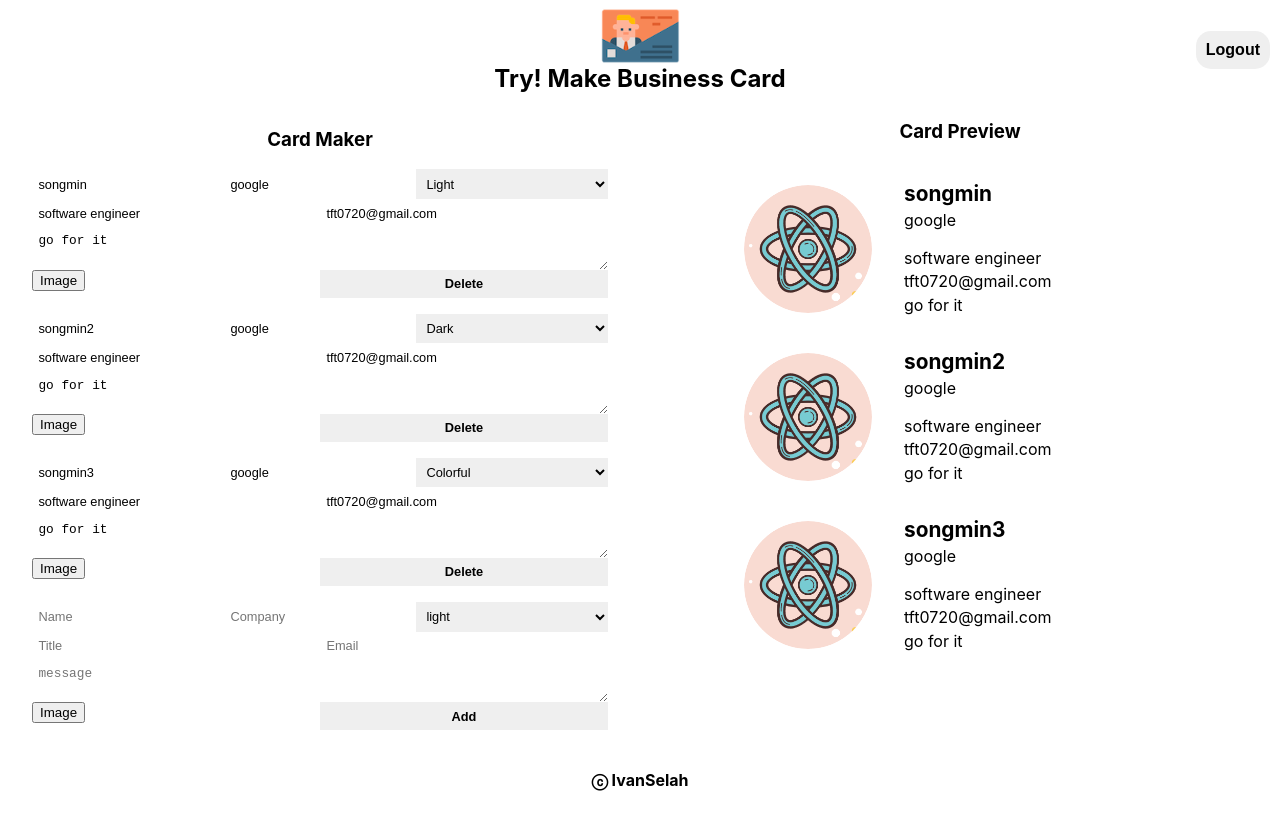
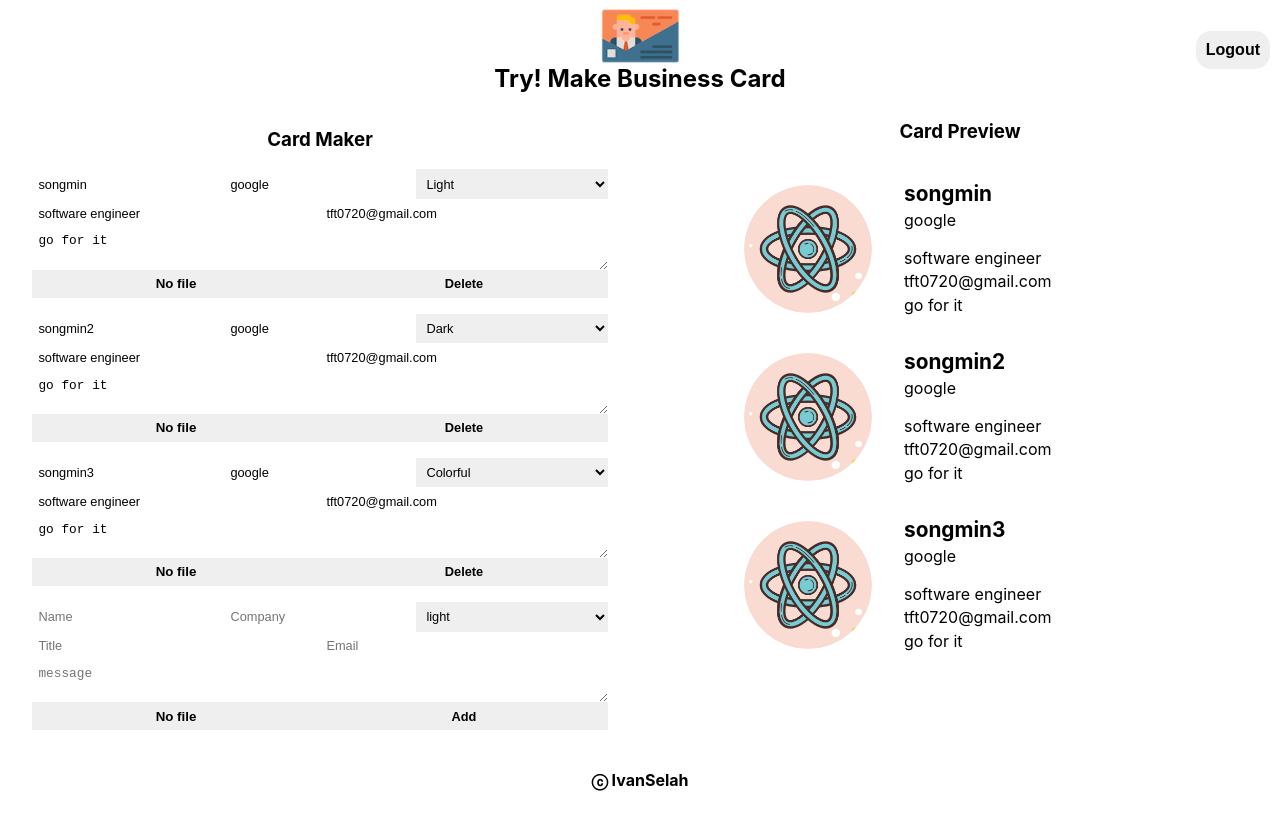
Before and after one commit to hahmsongmin/card-maker, a React (Create React App) app: page /maker in a window 1280 px wide. Built offline with nearby package versions, Linux system fonts and the light colour scheme; no server answers; sample sign-in values are in the browser's storage.

Commit message:
image upload

```diff
--- a/src/app.jsx
+++ b/src/app.jsx
@@ -3,7 +3,7 @@ import styles from "./app.module.css";
 import Login from "./components/login/login";
 import Maker from "./components/maker/maker";
 
-function App({ authService }) {
+function App({ FileInput, authService }) {
   return (
     <div className={styles.app}>
       <BrowserRouter>
@@ -12,7 +12,7 @@ function App({ authService }) {
             <Login authService={authService} />
           </Route>
           <Route path="/maker">
-            <Maker authService={authService} />
+            <Maker FileInput={FileInput} authService={authService} />
           </Route>
         </Switch>
       </BrowserRouter>
--- a/src/components/card_add_form/card_add_form.jsx
+++ b/src/components/card_add_form/card_add_form.jsx
@@ -1,9 +1,8 @@
-import React, { useRef } from "react";
+import React, { useRef, useState } from "react";
 import styles from "./card_add_form.module.css";
 import Button from "../button/button";
-import ImageFileInput from "../image_file_input/image_file_input";
 
-const CardAddForm = ({ addCard }) => {
+const CardAddForm = ({ FileInput, addCard }) => {
   const formRef = useRef();
   const nameRef = useRef();
   const companyRef = useRef();
@@ -11,6 +10,15 @@ const CardAddForm = ({ addCard }) => {
   const titleRef = useRef();
   const emailRef = useRef();
   const messageRef = useRef();
+
+  const [file, setFile] = useState({ fileName: null, fileURL: null });
+
+  const onFileChange = (file) => {
+    setFile({
+      fileName: file.name,
+      fileURL: file.url,
+    });
+  };
 
   const onAddSubmit = (event) => {
     event.preventDefault();
@@ -22,10 +30,14 @@ const CardAddForm = ({ addCard }) => {
       title: titleRef.current.value || "",
       email: emailRef.current.value || "",
       message: messageRef.current.value || "",
-      fileName: "",
-      fileURL: "",
+      fileName: file.fileName || "",
+      fileURL: file.fileURL || "",
     };
     formRef.current.reset();
+    setFile({
+      fileName: null,
+      fileURL: null,
+    });
     addCard(card);
   };
   return (
@@ -75,7 +87,7 @@ const CardAddForm = ({ addCard }) => {
         placeholder="message"
       ></textarea>
       <div className={styles.fileInput}>
-        <ImageFileInput />
+        <FileInput onFileChange={onFileChange} name={file.fileName} />
       </div>
       <Button name="Add" onClick={onAddSubmit} />
     </form>
--- a/src/components/card_edit_form/card_edit_form.jsx
+++ b/src/components/card_edit_form/card_edit_form.jsx
@@ -1,9 +1,8 @@
 import React, { useRef } from "react";
 import styles from "./card_edit_form.module.css";
 import Button from "../button/button";
-import ImageFileInput from "../image_file_input/image_file_input";
 
-const CardEditForm = ({ card, updateCard, deleteCard }) => {
+const CardEditForm = ({ FileInput, card, updateCard, deleteCard }) => {
   const formRef = useRef();
   const nameRef = useRef();
   const companyRef = useRef();
@@ -13,6 +12,14 @@ const CardEditForm = ({ card, updateCard, deleteCard }) => {
   const messageRef = useRef();
   const { name, company, theme, title, email, message, fileName, fileURL } =
     card;
+  const onFileChange = (file) => {
+    updateCard({
+      ...card,
+      fileName: file.name,
+      fileURL: file.url,
+    });
+  };
+
   const onSubmit = () => {
     deleteCard(card);
   };
@@ -79,7 +86,7 @@ const CardEditForm = ({ card, updateCard, deleteCard }) => {
         onChange={onChange}
       ></textarea>
       <div className={styles.fileInput}>
-        <ImageFileInput />
+        <FileInput onFileChange={onFileChange} name={fileName} />
       </div>
       <Button name="Delete" onClick={onSubmit} />
     </form>
--- a/src/components/editor/editor.jsx
+++ b/src/components/editor/editor.jsx
@@ -3,19 +3,20 @@ import styles from "./edit.module.css";
 import CardEditForm from "../card_edit_form/card_edit_form";
 import CardAddForm from "../card_add_form/card_add_form";
 
-const Editor = ({ cards, addCard, updateCard, deleteCard }) => {
+const Editor = ({ FileInput, cards, addCard, updateCard, deleteCard }) => {
   return (
     <section className={styles.editor}>
       <h1 className={styles.title}>Card Maker</h1>
       {Object.keys(cards).map((key) => (
         <CardEditForm
+          FileInput={FileInput}
           key={key}
           card={cards[key]}
           updateCard={updateCard}
           deleteCard={deleteCard}
         />
       ))}
-      <CardAddForm addCard={addCard} />
+      <CardAddForm FileInput={FileInput} addCard={addCard} />
     </section>
   );
 };
--- a/src/components/image_file_input/image_file_input.jsx
+++ b/src/components/image_file_input/image_file_input.jsx
@@ -1,8 +1,36 @@
-import React from "react";
+import React, { useRef } from "react";
 import styles from "./image_file_input.module.css";
 
-const ImageFileInput = () => {
-  return <button>Image</button>;
+const ImageFileInput = ({ imageUploader, name, onFileChange }) => {
+  const inputRef = useRef();
+  const onButtonClick = (event) => {
+    event.preventDefault();
+    inputRef.current.click();
+  };
+
+  const onChange = async (event) => {
+    const uploaded = await imageUploader.upload(event.target.files[0]);
+    onFileChange({
+      name: uploaded.original_filename,
+      url: uploaded.secure_url,
+    });
+  };
+
+  return (
+    <div className={styles.container}>
+      <input
+        ref={inputRef}
+        className={styles.input}
+        type="file"
+        accept="image/*"
+        nmae="file"
+        onChange={onChange}
+      />
+      <button className={styles.button} onClick={onButtonClick}>
+        {name || "No file"}
+      </button>
+    </div>
+  );
 };
 
 export default ImageFileInput;
--- a/src/components/image_file_input/image_file_input.module.css
+++ b/src/components/image_file_input/image_file_input.module.css
@@ -0,0 +1,24 @@
+@value makerLightGrey from "../../common/colors.css";
+
+.container {
+  width: 100%;
+  height: 100%;
+  display: flex;
+}
+
+.input {
+  display: none;
+}
+
+.button {
+  width: 100%;
+  background-color: makerLightGrey;
+  outline: 0;
+  border: 0;
+  cursor: pointer;
+  font-weight: bold;
+}
+
+.button:hover {
+  opacity: 0.8;
+}
--- a/src/components/maker/maker.jsx
+++ b/src/components/maker/maker.jsx
@@ -6,7 +6,7 @@ import Header from "../header/header";
 import Preview from "../preview/preview";
 import styles from "./maker.module.css";
 
-const Maker = ({ authService }) => {
+const Maker = ({ FileInput, authService }) => {
   const [cards, setCards] = useState({
     1: {
       id: "1",
@@ -16,7 +16,7 @@ const Maker = ({ authService }) => {
       title: "software engineer",
       email: "tft0720@gmail.com",
       message: "go for it",
-      fileName: "IvanSelah",
+      fileName: null,
       fileURL: null,
     },
     2: {
@@ -27,7 +27,7 @@ const Maker = ({ authService }) => {
       title: "software engineer",
       email: "tft0720@gmail.com",
       message: "go for it",
-      fileName: "IvanSelah",
+      fileName: null,
       fileURL: null,
     },
     3: {
@@ -38,7 +38,7 @@ const Maker = ({ authService }) => {
       title: "software engineer",
       email: "tft0720@gmail.com",
       message: "go for it",
-      fileName: "IvanSelah",
+      fileName: null,
       fileURL: null,
     },
   });
@@ -77,6 +77,7 @@ const Maker = ({ authService }) => {
       <Header onLogout={onLogout} />
       <div className={styles.container}>
         <Editor
+          FileInput={FileInput}
           cards={cards}
           addCard={addOrUpdateCard}
           updateCard={addOrUpdateCard}
--- a/src/index.js
+++ b/src/index.js
@@ -4,12 +4,18 @@ import "./index.module.css";
 import "@fortawesome/fontawesome-free/js/all.js";
 import App from "./app";
 import AuthService from "./service/auth_service";
+import ImageUploader from "./service/image_uploader";
+import ImageFileInput from "./components/image_file_input/image_file_input";
 
 const authService = new AuthService();
+const imageUploader = new ImageUploader();
+const FileInput = (props) => {
+  return <ImageFileInput {...props} imageUploader={imageUploader} />;
+};
 
 ReactDOM.render(
   <React.StrictMode>
-    <App authService={authService} />
+    <App authService={authService} FileInput={FileInput} />
   </React.StrictMode>,
   document.getElementById("root")
 );
--- /dev/null
+++ b/src/service/image_uploader.js
@@ -0,0 +1,17 @@
+class ImageUploader {
+  async upload(file) {
+    const data = new FormData();
+    data.append("file", file);
+    data.append("upload_preset", "fbjj5k2t");
+    const result = await fetch(
+      "https://api.cloudinary.com/v1_1/dyrxmpuov/upload",
+      {
+        method: "POST",
+        body: data,
+      }
+    );
+    return await result.json();
+  }
+}
+
+export default ImageUploader;
```
